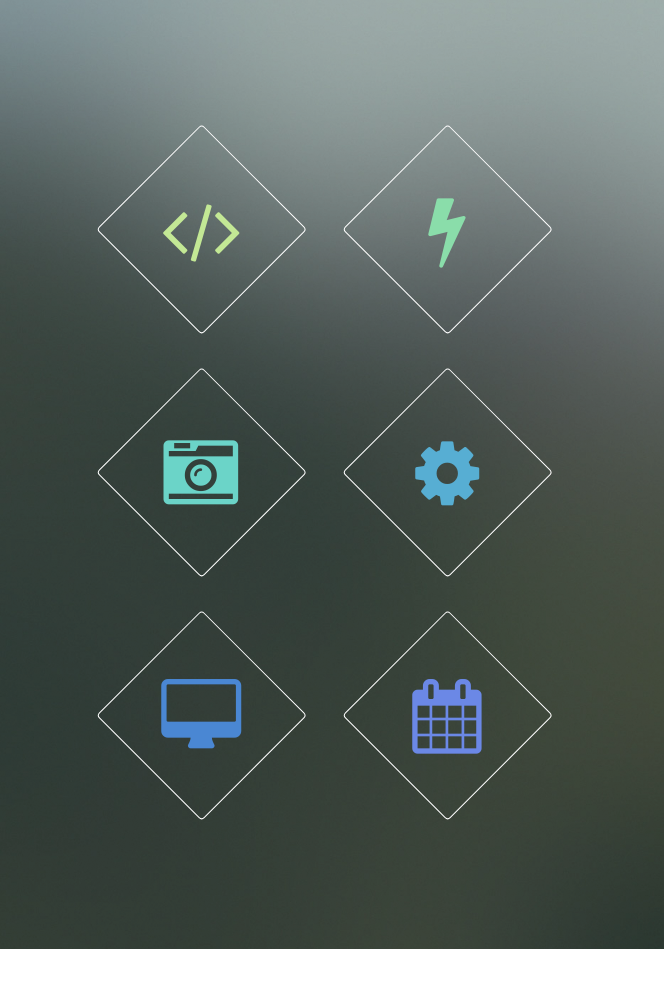
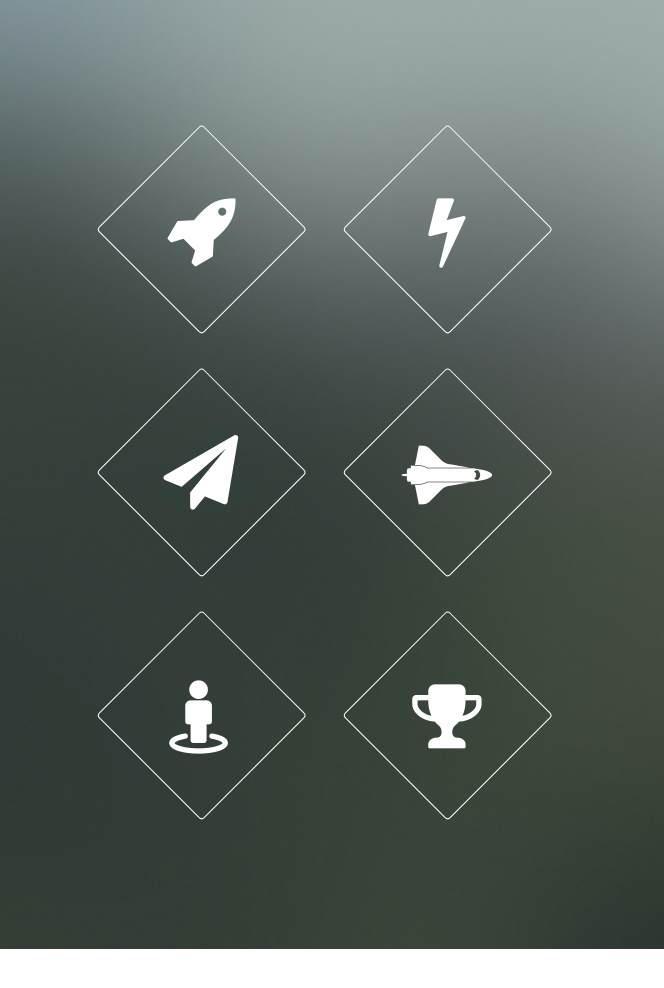
Before and after one commit to TEAMFORTRESS2ISAWESOME/TEAMFORTRESS2ISAWESOME.github.io, a plain HTML site: page index.html in a window 1280 px wide. Shown: the part 1080-2068 px from the top of the page, 0-664 px from the left. Drawn offline with Linux system fonts and the light colour scheme; grey boxes are pictures that could not be loaded.

Commit message:
icon change

```diff
--- a/index.html
+++ b/index.html
@@ -62,12 +62,12 @@
 					<div class="row 150%">
 						<div class="6u 12u$(medium)">
 							<ul class="major-icons">
-								<li><span class="icon style1 major fa-code"></span></li>
-								<li><span class="icon style2 major fa-bolt"></span></li>
-								<li><span class="icon style3 major fa-camera-retro"></span></li>
-								<li><span class="icon style4 major fa-cog"></span></li>
-								<li><span class="icon style5 major fa-desktop"></span></li>
-								<li><span class="icon style6 major fa-calendar"></span></li>
+								<li><span class="icon style 1 major fa-rocket"></span></li>
+								<li><span class="icon style 2 major fa-bolt"></span></li>
+								<li><span class="icon style 3 major fa-paper-plane"></span></li>
+								<li><span class="icon style 4 major fa-space-shuttle"></span></li>
+								<li><span class="icon style 5 major fa-street-view"></span></li>
+								<li><span class="icon style 6 major fa-trophy"></span></li>
 							</ul>
 						</div>
 						<div class="6u$ 12u$(medium)">
```
